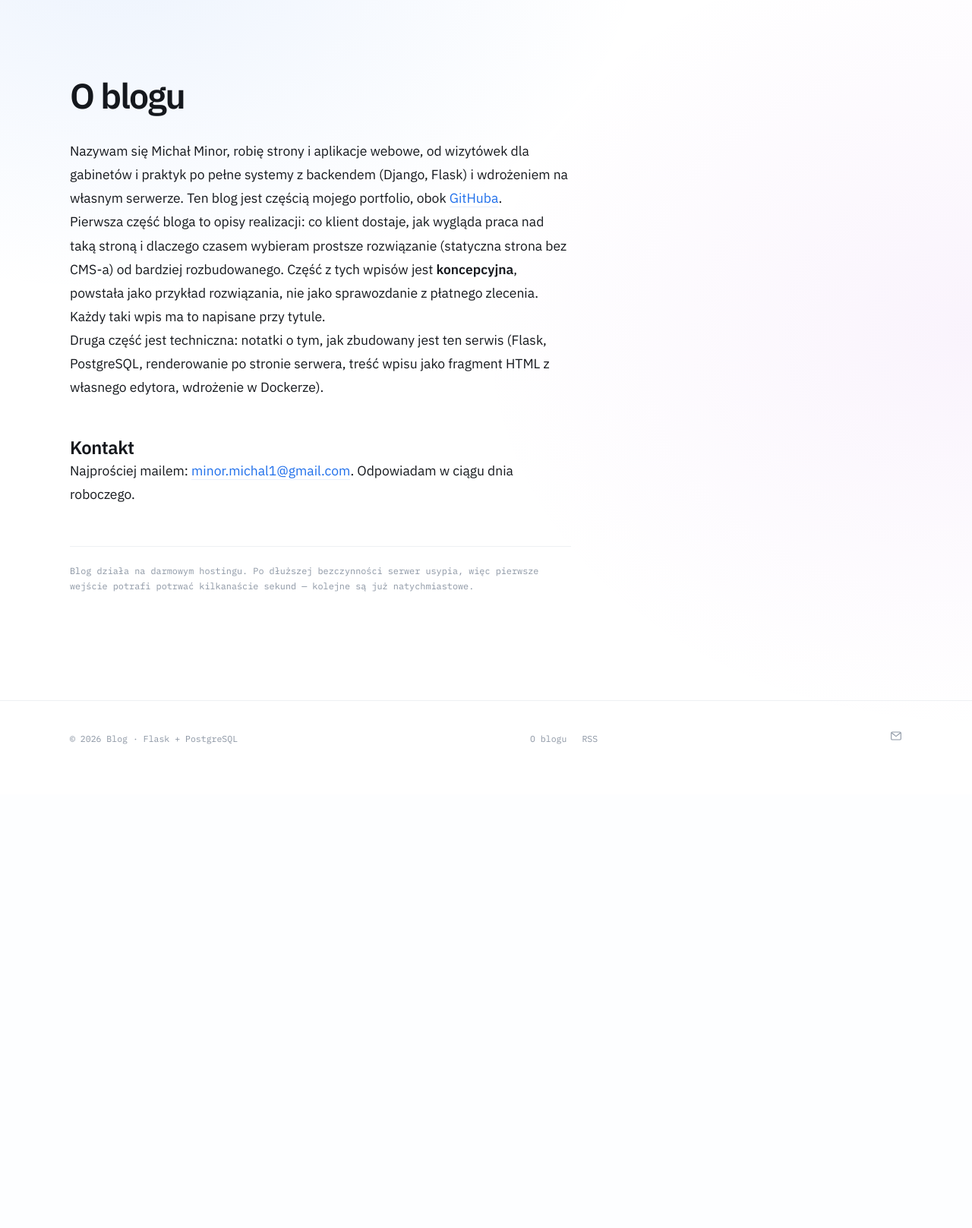
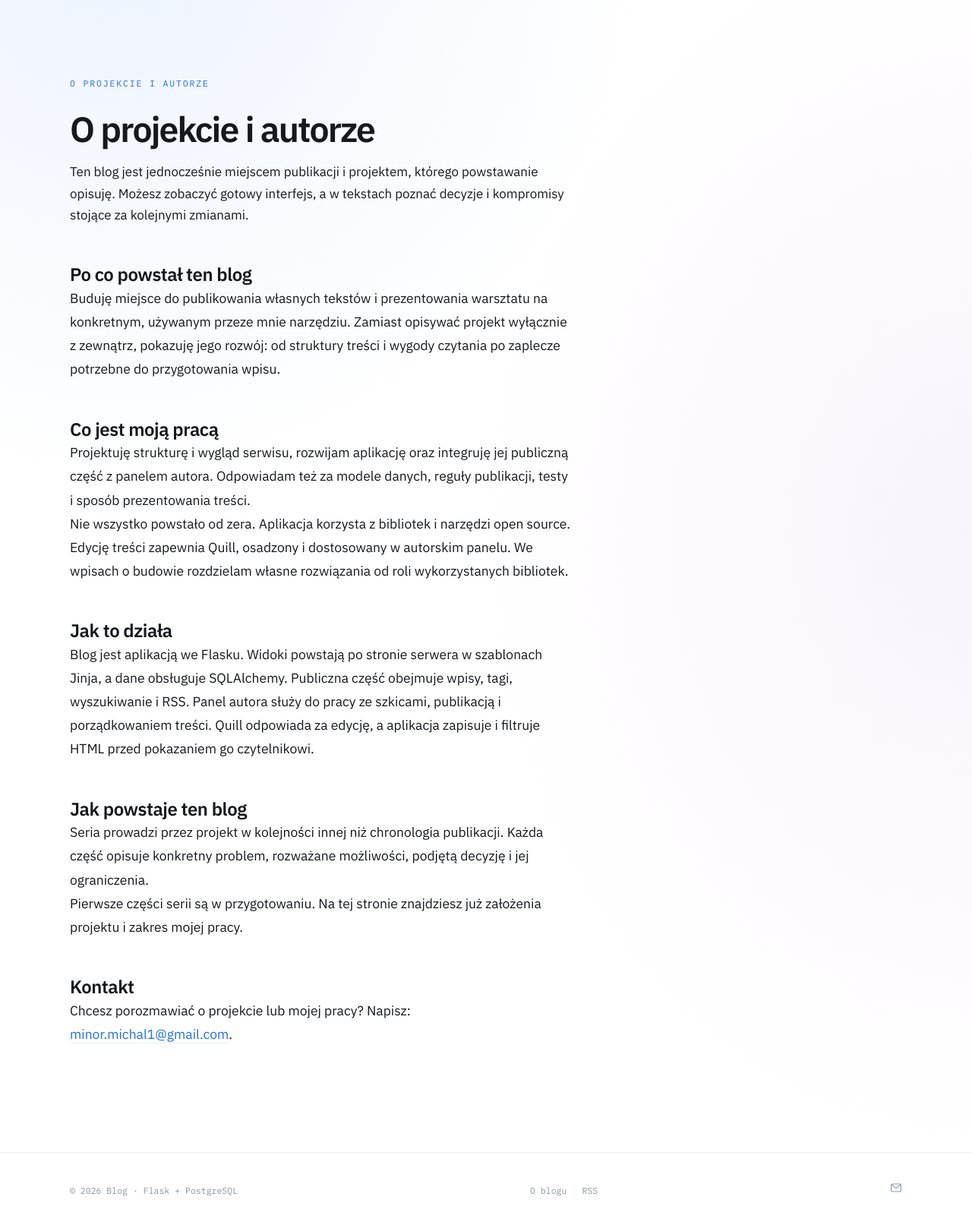
Before and after one commit to PatrickPinace/web-blog, a Flask app: page /about in a window 1280 px wide. Shown: the part 65-1682 px from the top of the page at 76% size. Before the commit the page ends 1045 px from the top, so only its background shows below. Run offline with Flask 3, Linux system fonts and the light colour scheme.

Commit message:
Klasyfikacja wpisu, strona O projekcie, scroll dla tabel admina
Nowe wpisy startują jako notatka (nie realizacja); pola branży/koncepcji
zwijane, ale nigdy czyszczone przy zmianie typu. Strona /about rozszerzona
o sekcje "Po co", "Co jest moją pracą", "Jak to działa", "O autorze".
Tabele w panelu admina (dashboard, kosz) przewijają się w bok na wąskich
ekranach bez łamania układu.

Co-Authored-By: Claude Sonnet 5 <noreply@anthropic.com>
Claude-Session: https://claude.ai/code/session_01VRVgG9VBBD69qv48qG6c7G

```diff
--- a/app/admin/forms.py
+++ b/app/admin/forms.py
@@ -33,7 +33,9 @@ class PostForm(FlaskForm):
             (Post.KIND_NOTE, "Notatka techniczna"),
             (Post.KIND_ESSAY, "Felieton"),
         ],
-        default=Post.KIND_CASE_STUDY,
+        # Formularz nowych wpisów zaczyna od notatki; model zachowuje swój
+        # dawny domyślny typ realizacji, więc istniejące dane nie są zmieniane.
+        default=Post.KIND_NOTE,
     )
     branch = StringField(
         "Branża", validators=[Optional(), Length(max=80)]
--- a/app/templates/admin/dashboard.html
+++ b/app/templates/admin/dashboard.html
@@ -73,6 +73,8 @@
     </form>
 
     {% if posts %}
+      <p class="table-scroll-hint" id="dashboard-table-hint">Przesuń tabelę w bok, aby zobaczyć status i akcje.</p>
+      <div class="table-scroll dashboard-table-scroll" role="region" aria-labelledby="dashboard-table-hint" tabindex="0">
       <table>
         <thead>
           <tr><th>Tytuł</th><th>Typ</th><th>Aktualizacja</th><th>Status</th><th>Akcje</th></tr>
@@ -131,6 +133,7 @@
           {% endfor %}
         </tbody>
       </table>
+      </div>
     {% else %}
       <p><em>Brak wpisów{% if status_filter %} o statusie „{{ status_filter }}”{% endif %}.</em></p>
     {% endif %}
--- a/app/templates/admin/trash.html
+++ b/app/templates/admin/trash.html
@@ -15,6 +15,8 @@
       Przywróć wpis albo usuń go trwale — trwałe usunięcie nie ma cofnięcia.</p>
 
     {% if posts %}
+      <p class="table-scroll-hint" id="trash-table-hint">Przesuń tabelę w bok, aby zobaczyć wszystkie akcje.</p>
+      <div class="table-scroll dashboard-table-scroll" role="region" aria-labelledby="trash-table-hint" tabindex="0">
       <table>
         <thead>
           <tr><th>Tytuł</th><th>Typ</th><th>Usunięto</th><th>Akcje</th></tr>
@@ -41,6 +43,7 @@
           {% endfor %}
         </tbody>
       </table>
+      </div>
     {% else %}
       <p><em>Kosz jest pusty.</em></p>
     {% endif %}
--- a/app/templates/public/about.html
+++ b/app/templates/public/about.html
@@ -1,34 +1,46 @@
 {% extends "base.html" %}
 
-{% block title %}O blogu — {{ config.BLOG_TITLE }}{% endblock %}
+{% block title %}O projekcie i autorze — {{ config.BLOG_TITLE }}{% endblock %}
+{% block description %}Cel projektu, zakres autorskiej pracy, użyte technologie i uporządkowana seria o powstawaniu bloga.{% endblock %}
 
 {% block content %}
 <main class="wrap" style="padding-bottom:140px">
-  <div class="page">
-    <h1>O blogu</h1>
-    <div class="prose" style="margin-top:32px">
-      <p>Nazywam się Michał Minor, robię strony i aplikacje webowe, od
-        wizytówek dla gabinetów i praktyk po pełne systemy z backendem
-        (Django, Flask) i wdrożeniem na własnym serwerze. Ten blog jest
-        częścią mojego portfolio, obok
-        <a href="https://github.com/PatrickPinace" rel="noopener">GitHuba</a>.</p>
-      <p>Pierwsza część bloga to opisy realizacji: co klient dostaje, jak
-        wygląda praca nad taką stroną i dlaczego czasem wybieram prostsze
-        rozwiązanie (statyczna strona bez CMS-a) od bardziej rozbudowanego.
-        Część z tych wpisów jest <strong>koncepcyjna</strong>, powstała jako
-        przykład rozwiązania, nie jako sprawozdanie z płatnego zlecenia.
-        Każdy taki wpis ma to napisane przy tytule.</p>
-      <p>Druga część jest techniczna: notatki o tym, jak zbudowany jest ten
-        serwis (Flask, PostgreSQL, renderowanie po stronie serwera, treść
-        wpisu jako fragment HTML z własnego edytora, wdrożenie w Dockerze).</p>
-      <h2>Kontakt</h2>
-      <p>Najprościej mailem:
-        <a href="mailto:{{ config.BLOG_EMAIL }}">{{ config.BLOG_EMAIL }}</a>.
-        Odpowiadam w ciągu dnia roboczego.</p>
+  <div class="page about-page">
+    <header class="about-header">
+      <span class="hero-kicker">O projekcie i autorze</span>
+      <h1>O projekcie i autorze</h1>
+      <p>Ten blog jest jednocześnie miejscem publikacji i projektem, którego powstawanie opisuję. Możesz zobaczyć gotowy interfejs, a w tekstach poznać decyzje i kompromisy stojące za kolejnymi zmianami.</p>
+    </header>
+    <div class="prose">
+      <h2>Po co powstał ten blog</h2>
+      <p>Buduję miejsce do publikowania własnych tekstów i prezentowania warsztatu na konkretnym, używanym przeze mnie narzędziu. Zamiast opisywać projekt wyłącznie z zewnątrz, pokazuję jego rozwój: od struktury treści i wygody czytania po zaplecze potrzebne do przygotowania wpisu.</p>
+      <h2>Co jest moją pracą</h2>
+      <p>Projektuję strukturę i wygląd serwisu, rozwijam aplikację oraz integruję jej publiczną część z panelem autora. Odpowiadam też za modele danych, reguły publikacji, testy i sposób prezentowania treści.</p>
+      <p>Nie wszystko powstało od zera. Aplikacja korzysta z bibliotek i narzędzi open source. Edycję treści zapewnia Quill, osadzony i dostosowany w autorskim panelu. We wpisach o budowie rozdzielam własne rozwiązania od roli wykorzystanych bibliotek.</p>
+      <h2>Jak to działa</h2>
+      <p>Blog jest aplikacją we Flasku. Widoki powstają po stronie serwera w szablonach Jinja, a dane obsługuje SQLAlchemy. Publiczna część obejmuje wpisy, tagi, wyszukiwanie i RSS. Panel autora służy do pracy ze szkicami, publikacją i porządkowaniem treści. Quill odpowiada za edycję, a aplikacja zapisuje i filtruje HTML przed pokazaniem go czytelnikowi.</p>
+      <h2>Jak powstaje ten blog</h2>
+      <p>Seria prowadzi przez projekt w kolejności innej niż chronologia publikacji. Każda część opisuje konkretny problem, rozważane możliwości, podjętą decyzję i jej ograniczenia.</p>
+      {% if series_posts %}
+        <ol class="series-list">
+          {% for post in series_posts %}
+            <li><a href="{{ url_for('public.post_detail', slug=post.slug) }}">{{ post.title }}</a></li>
+          {% endfor %}
+        </ol>
+      {% else %}
+        <p class="series-empty">Pierwsze części serii są w przygotowaniu. Na tej stronie znajdziesz już założenia projektu i zakres mojej pracy.</p>
+      {% endif %}
+      {% if config.BLOG_AUTHOR %}
+        <h2>O autorze</h2>
+        <p>Nazywam się {{ config.BLOG_AUTHOR }}. Ten blog jest miejscem, w którym pokazuję pracę na konkretnych przykładach i opisuję powody decyzji, nie tylko końcowy efekt.</p>
+      {% endif %}
+      {% if config.BLOG_EMAIL or config.BLOG_GITHUB_URL or config.BLOG_PORTFOLIO_URL %}
+        <h2>Kontakt</h2>
+        {% if config.BLOG_EMAIL %}<p>Chcesz porozmawiać o projekcie lub mojej pracy? Napisz: <a href="mailto:{{ config.BLOG_EMAIL }}">{{ config.BLOG_EMAIL }}</a>.</p>{% endif %}
+        {% if config.BLOG_GITHUB_URL %}<p><a href="{{ config.BLOG_GITHUB_URL }}" rel="noopener">Zobacz kod na GitHubie</a>.</p>{% endif %}
+        {% if config.BLOG_PORTFOLIO_URL %}<p><a href="{{ config.BLOG_PORTFOLIO_URL }}" rel="noopener">Zobacz portfolio</a>.</p>{% endif %}
+      {% endif %}
     </div>
-    <p class="note">Blog działa na darmowym hostingu. Po dłuższej bezczynności
-      serwer usypia, więc pierwsze wejście potrafi potrwać kilkanaście sekund —
-      kolejne są już natychmiastowe.</p>
   </div>
 </main>
 {% endblock %}
```
Also changed, not shown: app/static/js/admin-classification-fields.js (added, +28 -0 lines), app/templates/admin/post_form.html (+10 -2 lines), tests/test_admin_crud.py (+33 -1 lines), tests/test_build_series.py (added, +104 -0 lines), tests/test_editor_roundtrip.py (+12 -0 lines), README.md.
